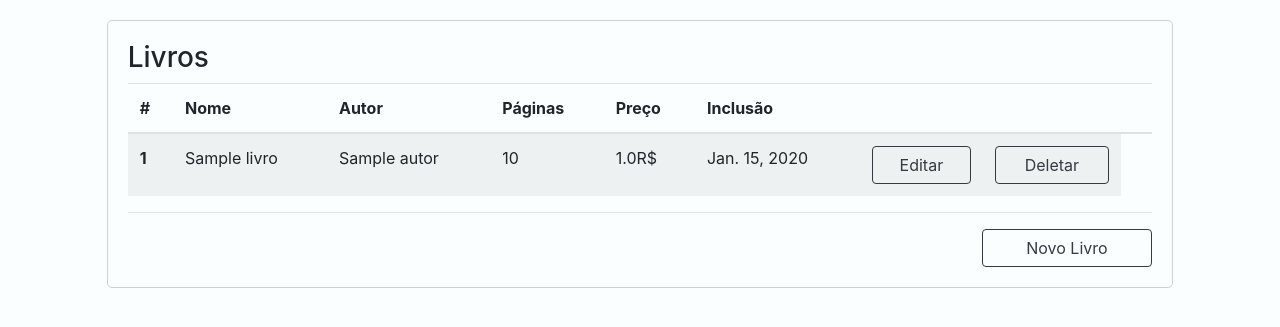
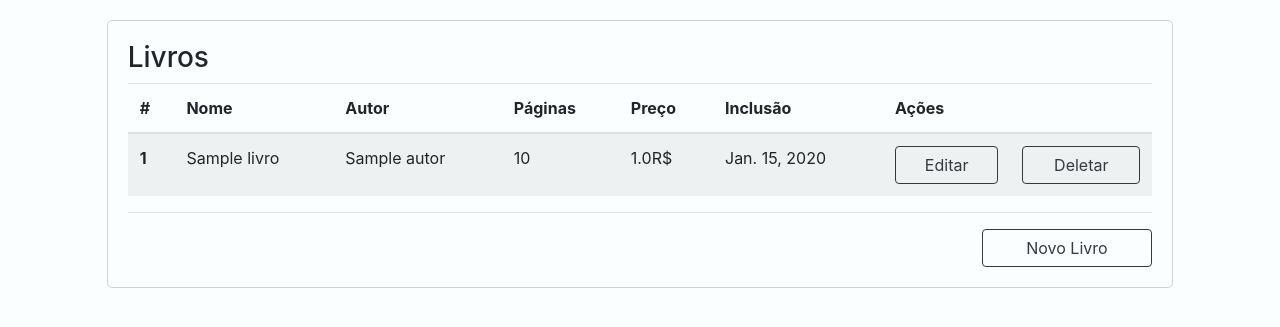
Before and after one commit to oopaze/Teste-Biblioteca, a Django app: page / in a window 1280 px wide. Shown: the part 56-383 px from the top of the page. Run offline with Django 3.2, Linux system fonts and the light colour scheme; tables that the repository leaves empty hold one stand-in row (values such as "Sample post"); some libraries are stand-ins or nearby versions.

Commit message:
Now it's

```diff
--- a/template/autor/index.html
+++ b/template/autor/index.html
@@ -16,8 +16,7 @@ Autores
             <tr>
               <th scope="col">#</th>
               <th scope="col">Nome</th>
-              <th scope="col"></th>
-              <th scope="col"></th>
+              <th scope="col" colspan="4">Ações</th>
             </tr>
           </thead>
           <tbody>
--- a/template/livro/index.html
+++ b/template/livro/index.html
@@ -17,8 +17,7 @@ livros
               <th scope="col" colspan="2">Páginas</th>
               <th scope="col" colspan="2">Preço</th>
               <th scope="col" colspan="3">Inclusão</th>
-              <th scope="col" colspan="2"></th>
-              <th scope="col" colspan="2"></th>
+              <th scope="col" colspan="4">Ações</th>
             </tr>
           </thead>
           <tbody>
```
